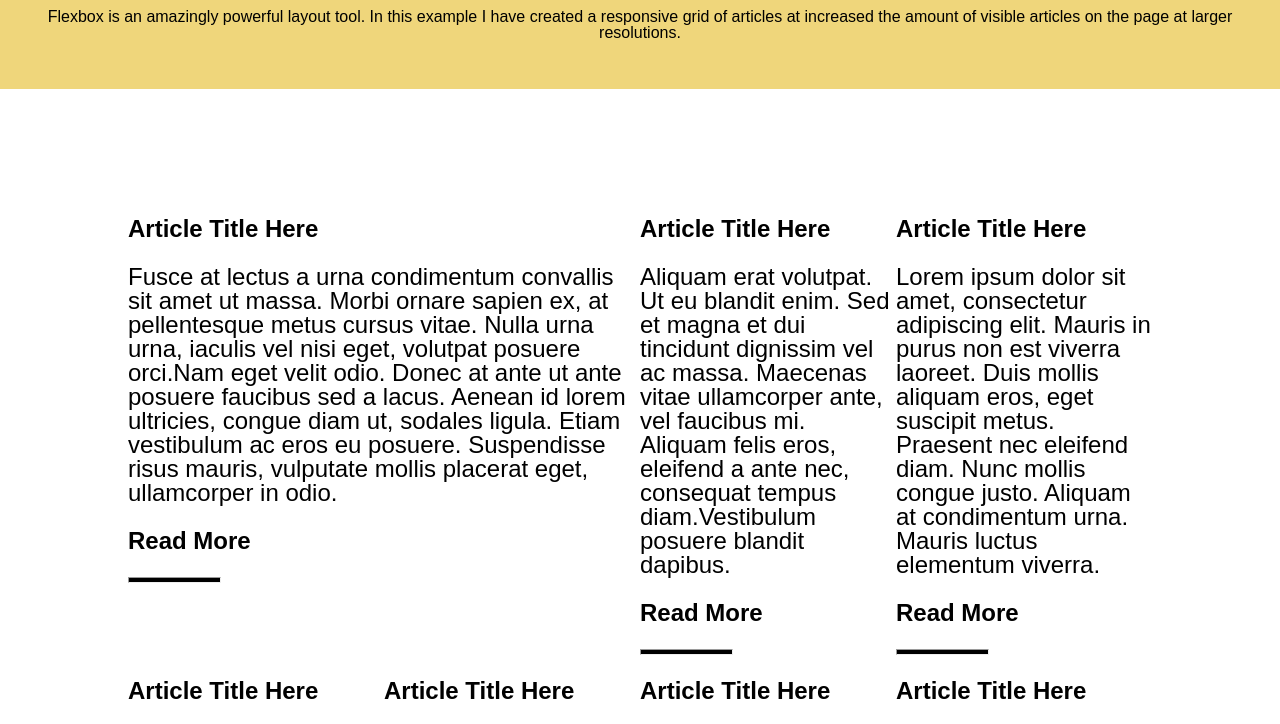
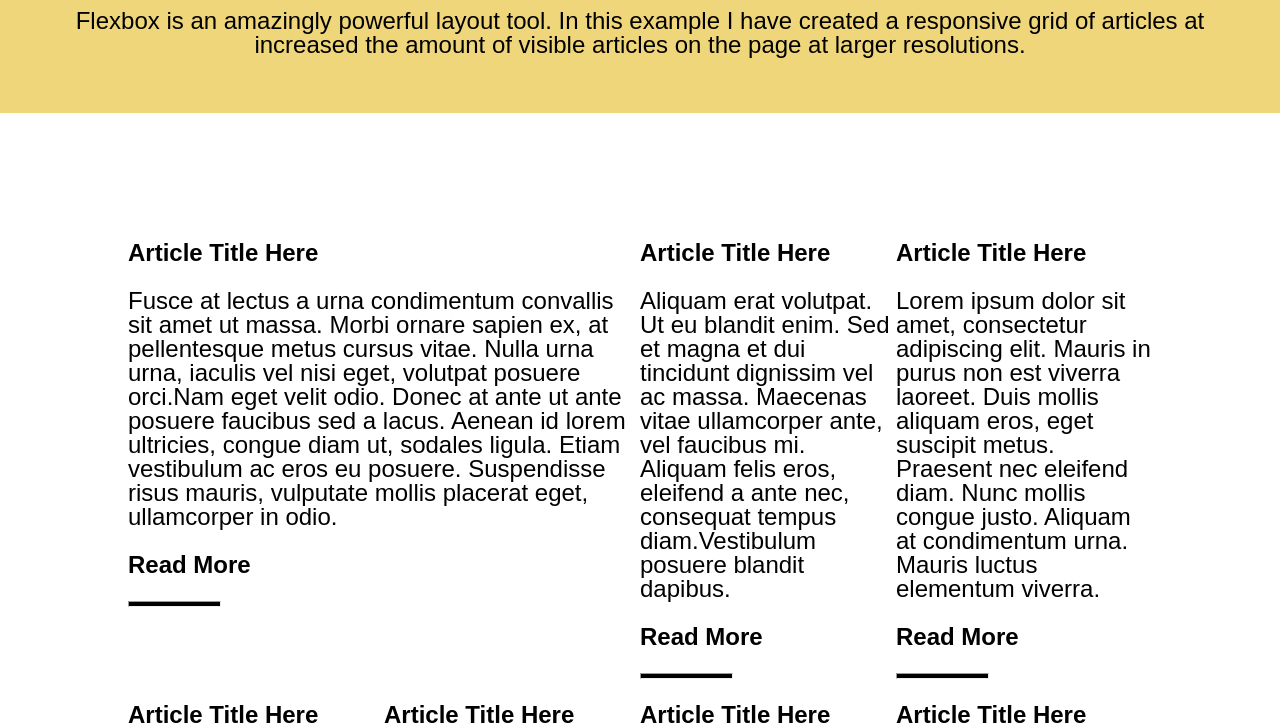
Before and after one commit to jfordnose64/responsive, a website: page public/index.html in a window 1280 px wide. Shown: the part 117-841 px from the top of the page. Drawn offline with Linux system fonts and the light colour scheme; a web font is replaced by a local one.

Commit message:
added larger font

```diff
--- a/public/index.html
+++ b/public/index.html
@@ -12,7 +12,8 @@
 <body>
   <div class="head_1">
     <h1 class="header">RESPONSIVE FLEXBOX ARTICLE LISTING</h1>
-    <p>Flexbox is an amazingly powerful layout tool. In this example I have created a responsive grid of
+    <p class="header_2">Flexbox is an amazingly powerful layout tool. In this example I have created a responsive grid
+      of
       articles at increased the amount of visible articles on the page at larger resolutions.
     </p>
   </div>
--- a/public/screen.css
+++ b/public/screen.css
@@ -75,3 +75,7 @@ body {
   margin-left: 0px;
   width: 5.7rem;
 }
+
+.header_2 {
+  font-size: 1.5rem;
+}
```
